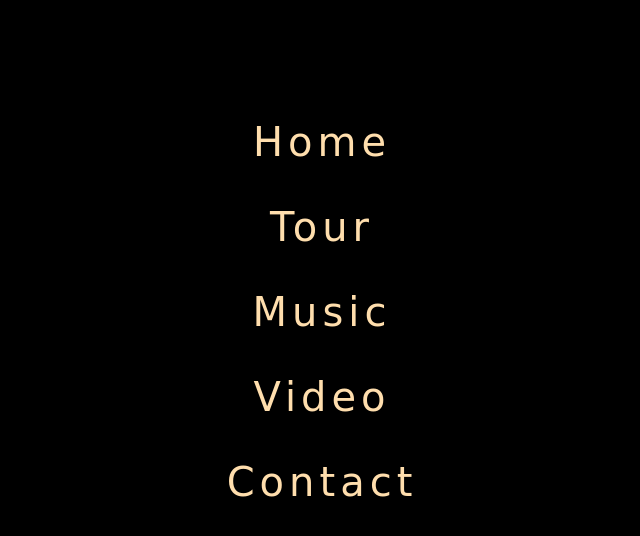
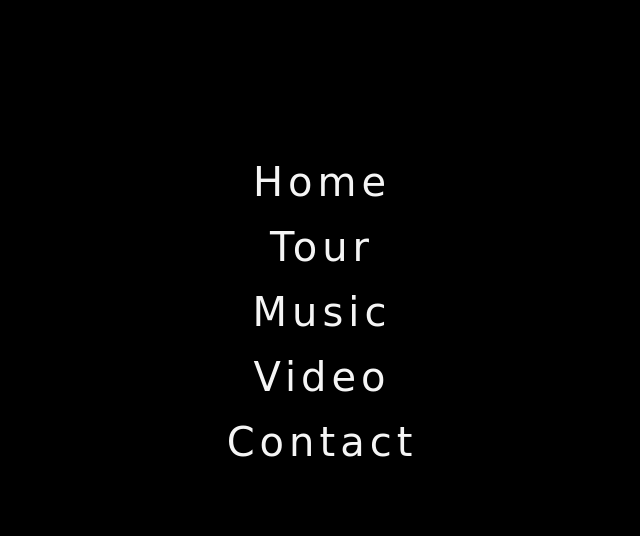
Before and after one commit to andreita91/andreita91.github.io, a plain HTML site: page neon/index.html in a window 1280 px wide. Shown: the whole page, without its empty margins (318-958 px from the left). Drawn offline with Linux system fonts and the light colour scheme; a web font is replaced by a local one.

Commit message:
cambio tamaño letra y color

```diff
--- a/neon/main.css
+++ b/neon/main.css
@@ -1,6 +1,6 @@
 body {
     margin: 0px;
-    padding: 100px;
+    padding: 150px;
     background-color: black;
 
 }
@@ -10,9 +10,9 @@ body {
 .text {
     font-family: 'Schoolbell', cursive;
     font-size: 40px;
-    color: navajowhite;
+    color: whitesmoke;
     text-align: center;
-    line-height: 85px;
+    line-height: 65px;
     letter-spacing: 5px;
     position: relative;
     top: 50%;
```
